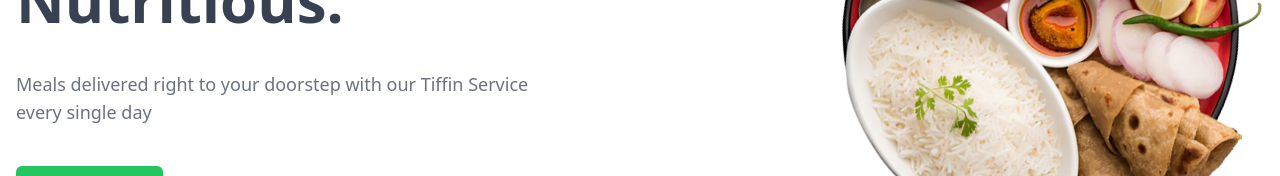
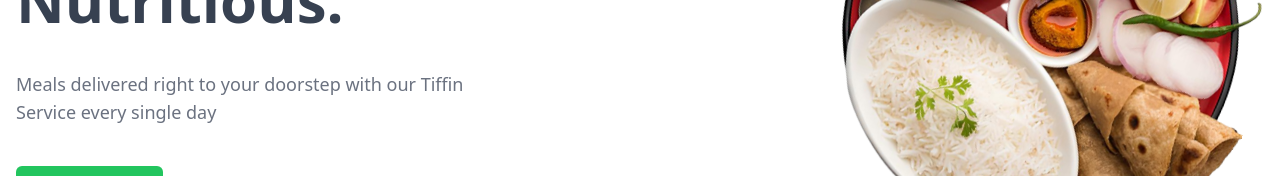
Before and after one commit to thePeeyush/carrygito, a Next.js app: page / in a window 1280 px wide. Shown: the part 418-594 px from the top of the page. Built offline with nearby package versions, Linux system fonts and the light colour scheme.

Commit message:
update jsx

```diff
--- a/src/components/header.jsx
+++ b/src/components/header.jsx
@@ -6,7 +6,7 @@ function Header() {
         <div className="mx-auto text-center lg:text-left xl:mx-0 mb-4 xl:mb-0">
           <h1 className="font-bold text-gray-700 text-3xl md:text-6xl leading-loose mb-10"> Healthy <br /> <span className="text-green-600">Delicious</span> <br />  Nutritious.</h1>
 
-          <p className="font-normal text-gray-500 max-w-xs md:max-w-xl text-sm md:text-lg mb-10">Meals delivered right to your doorstep with our Tiffin Service <br /> every single day</p>
+          <p className="font-normal text-gray-500 max-w-xs md:max-w-lg text-sm md:text-lg mb-10">Meals delivered right to your doorstep with our Tiffin Service every single day</p>
 
           <div className="flex items-center justify-center lg:justify-start">
             <a href="#" className="px-8 py-3 bg-green-500 font-medium text-white text-md md:text-lg rounded-md hover:bg-green-700 transition ease-in-out duration-300">Start Now</a>
```
